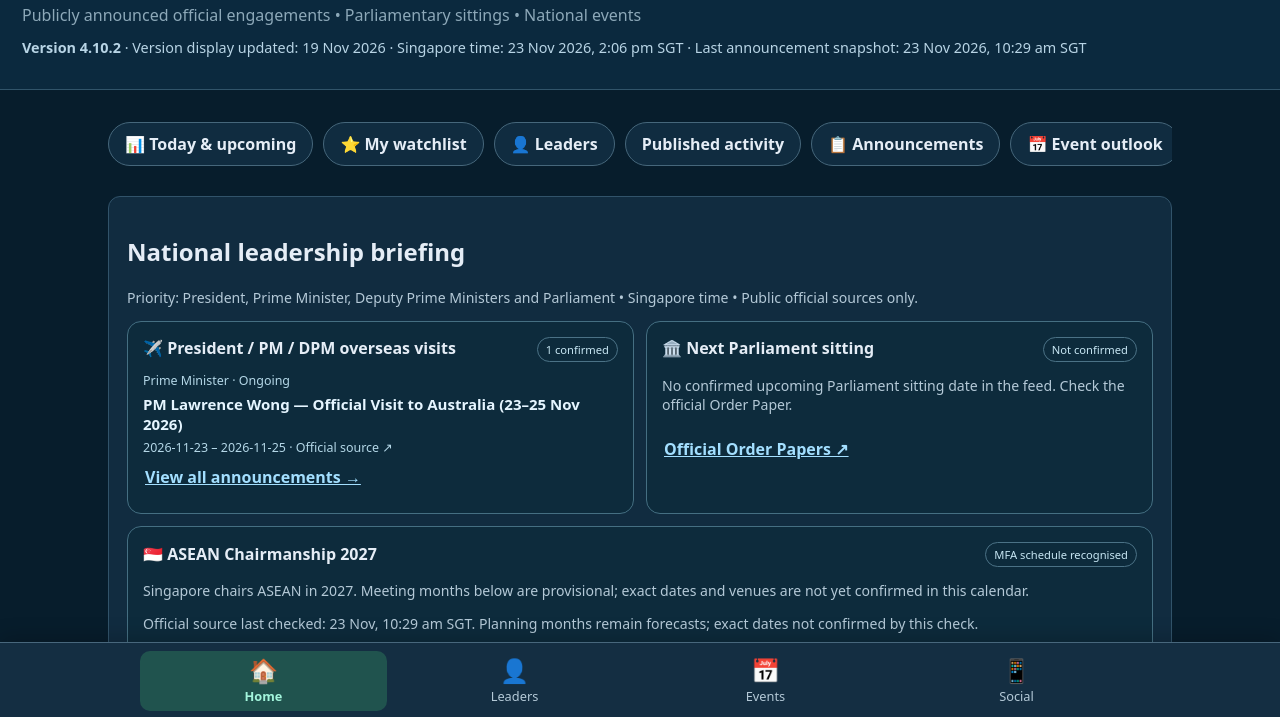
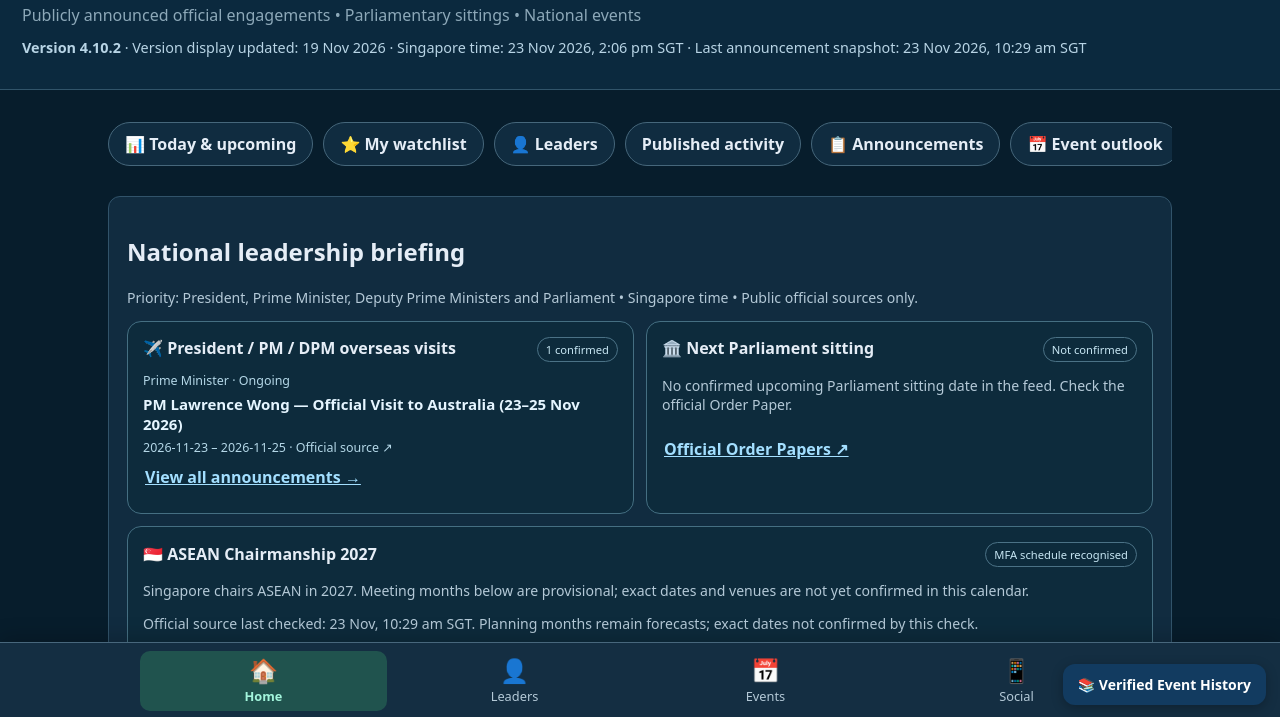
Before and after one commit to strawberries2026/sg-national-events-monitor, a plain HTML site: page index.html in a window 1280 px wide. Shown: the part 81-798 px from the top of the page. Drawn offline with Linux system fonts and the light colour scheme.

Commit message:
Add dashboard shortcut to verified event history

```diff
--- a/index.html
+++ b/index.html
@@ -521,4 +521,4 @@ const when=d.checked_at?new Date(d.checked_at).toLocaleString('en-SG',{timeZone:
 const summary=document.createElement('p');summary.textContent=good+' of '+sources.length+' sources recognised · Last checked '+when+' SGT';root.replaceChildren(summary);
 for(const x of sources){const p=document.createElement('p');p.style.margin='8px 0';const a=document.createElement('a');a.href=x.source;a.target='_blank';a.rel='noopener noreferrer';a.textContent=x.event;const label=x.status==='source_reachable'?'Recognised':x.status==='unavailable'?'Access failed ('+(x.error_type||'unknown')+')':x.status==='content_unrecognized'?'Content needs review':'Needs review';p.append(a,document.createTextNode(' · '+label));root.appendChild(p);}
 }).catch(()=>{root.textContent='Source health report unavailable. Confirm the latest GitHub Actions run.'});
-})();</script><script>const APP_VERSION="4.10.2",APP_VERSION_DISPLAY_DATE="19 Nov 2026";document.getElementById("app-version").textContent="Version "+APP_VERSION;document.getElementById("app-version-date").textContent="Version display updated: "+APP_VERSION_DISPLAY_DATE;</script></body></html>
+})();</script><script>const APP_VERSION="4.10.2",APP_VERSION_DISPLAY_DATE="19 Nov 2026";document.getElementById("app-version").textContent="Version "+APP_VERSION;document.getElementById("app-version-date").textContent="Version display updated: "+APP_VERSION_DISPLAY_DATE;</script><script>(function(){const a=document.createElement('a');a.href='./history.html';a.textContent='📚 Verified Event History';a.setAttribute('aria-label','Browse previously verified events');a.style.cssText='position:fixed;right:14px;bottom:14px;z-index:9999;background:#123b60;color:white;padding:11px 15px;border-radius:12px;text-decoration:none;box-shadow:0 3px 12px #0004;font:600 14px system-ui';document.body.appendChild(a)})();</script></body></html>
```
